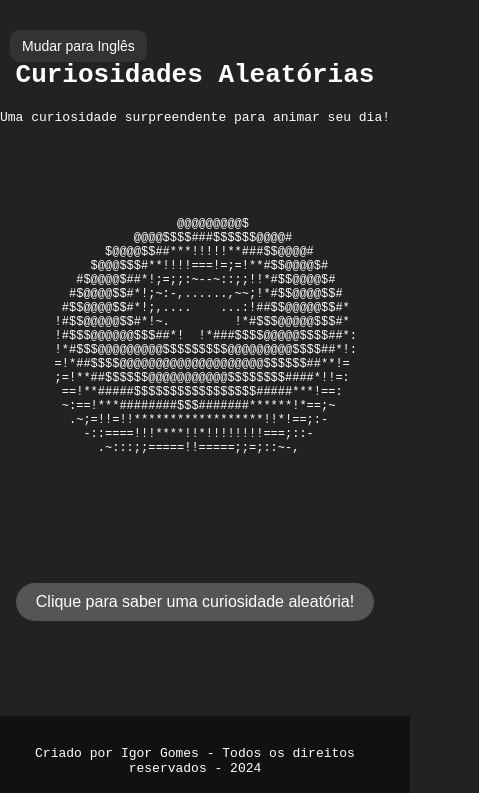
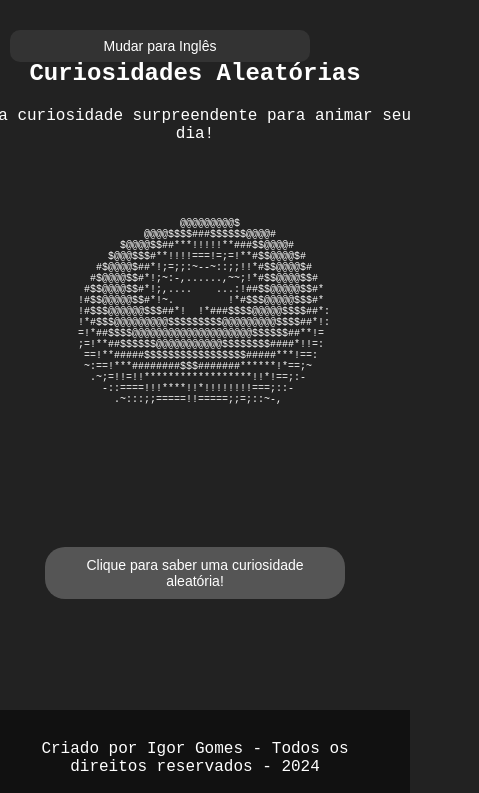
Before and after one commit to igorgoms/RandomCuriosities, a plain HTML site: page index.html in a window 390 px wide. Shown: the top 793 px of the page, 479 px wide, since content can reach past the window. Drawn offline with Linux system fonts and the light colour scheme.

Commit message:
mudanças no css

```diff
--- a/style.css
+++ b/style.css
@@ -30,6 +30,7 @@ pre {
     font-size: 12px;
 }
 
+/* Tornar o botão responsivo */
 button {
     margin-top: 20px;
     padding: 10px 20px;
@@ -40,6 +41,8 @@ button {
     cursor: pointer;
     transition: background-color 0.3s;
     border-radius: 20px;
+    width: 100%; /* Ocupa toda a largura disponível */
+    max-width: 300px; /* Limite máximo para o tamanho do botão */
 }
 
 button:hover {
@@ -51,6 +54,7 @@ button:hover {
     font-size: 18px;
     color: #0f0;
     display: none;
+    text-align: center;
 }
 
 /* Posicionar o botão de idioma no canto superior esquerdo */
@@ -97,3 +101,23 @@ footer p {
 .social-links a:hover {
     color: #0f0;
 }
+
+/* Media Queries para Responsividade */
+@media (max-width: 600px) {
+    h1 {
+        font-size: 24px; /* Tamanho da fonte para telas menores */
+    }
+
+    p {
+        font-size: 16px; /* Tamanho da fonte para o subtítulo */
+    }
+
+    pre {
+        font-size: 10px; /* Ajusta o tamanho do texto */
+    }
+
+    button {
+        font-size: 14px; /* Tamanho da fonte do botão */
+        padding: 10px 15px; /* Ajusta o padding do botão */
+    }
+}
```
